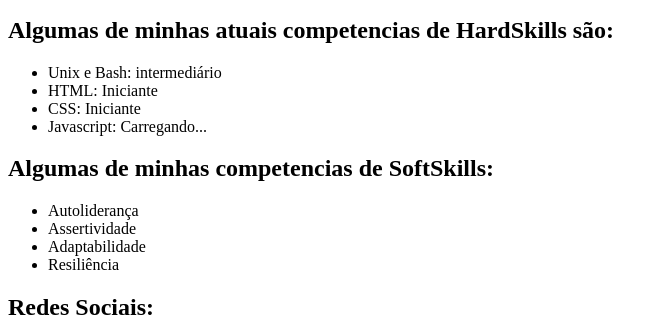
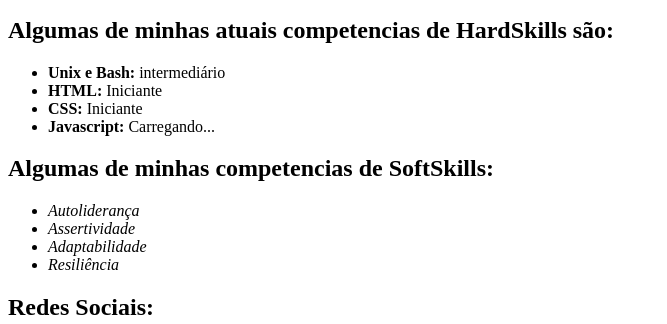
Before and after one commit to gabrielsfdev/gabrielsfdev.github.io, a plain HTML site: page index.html in a window 1280 px wide. Shown: the part 410-734 px from the top of the page, without its empty margins (0-667 px from the left). Drawn offline with Linux system fonts and the light colour scheme.

Commit message:
alterações em estilização de letras

```diff
--- a/index.html
+++ b/index.html
@@ -18,17 +18,17 @@
         <h2>Algumas de minhas atuais competencias de HardSkills são:</h2>
 
         <p>
-        <ul><li>Unix e Bash: intermediário</li>
-            <li>HTML: Iniciante</li>
-            <li>CSS: Iniciante</li>
-            <li>Javascript: Carregando...</li>
+        <ul><li><strong>Unix e Bash:</strong> intermediário</li>
+            <li><strong>HTML:</strong> Iniciante</li>
+            <li><strong>CSS:</strong> Iniciante</li>
+            <li><strong>Javascript:</strong> Carregando...</li>
         </ul>
         <h2>Algumas de minhas competencias de SoftSkills:</h2>
         <ul>
-        <li>Autoliderança </li>
-        <li>Assertividade</li>
-        <li>Adaptabilidade</li>
-        <li>Resiliência</li>
+        <li><em>Autoliderança</em> </li>
+        <li><em>Assertividade</em></li>
+        <li><em>Adaptabilidade</em></li>
+        <li><em>Resiliência</em></li>
         </ul>
         </p>
     </div>
```
